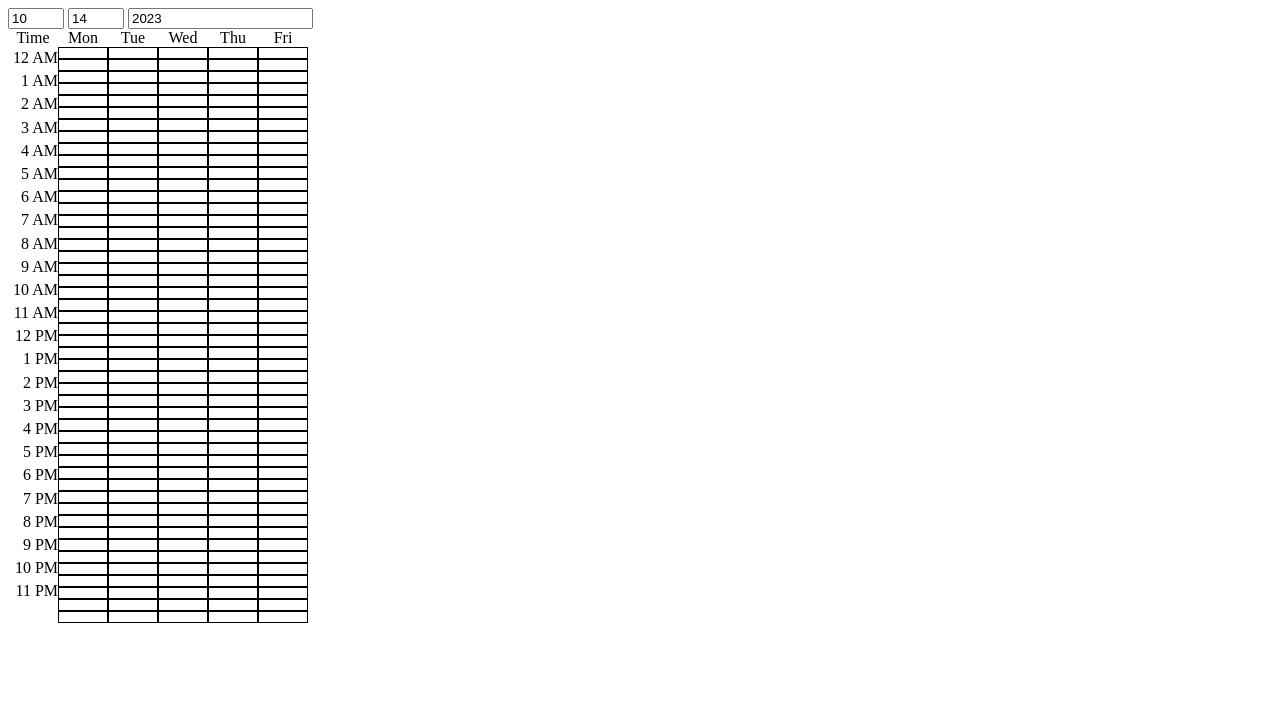
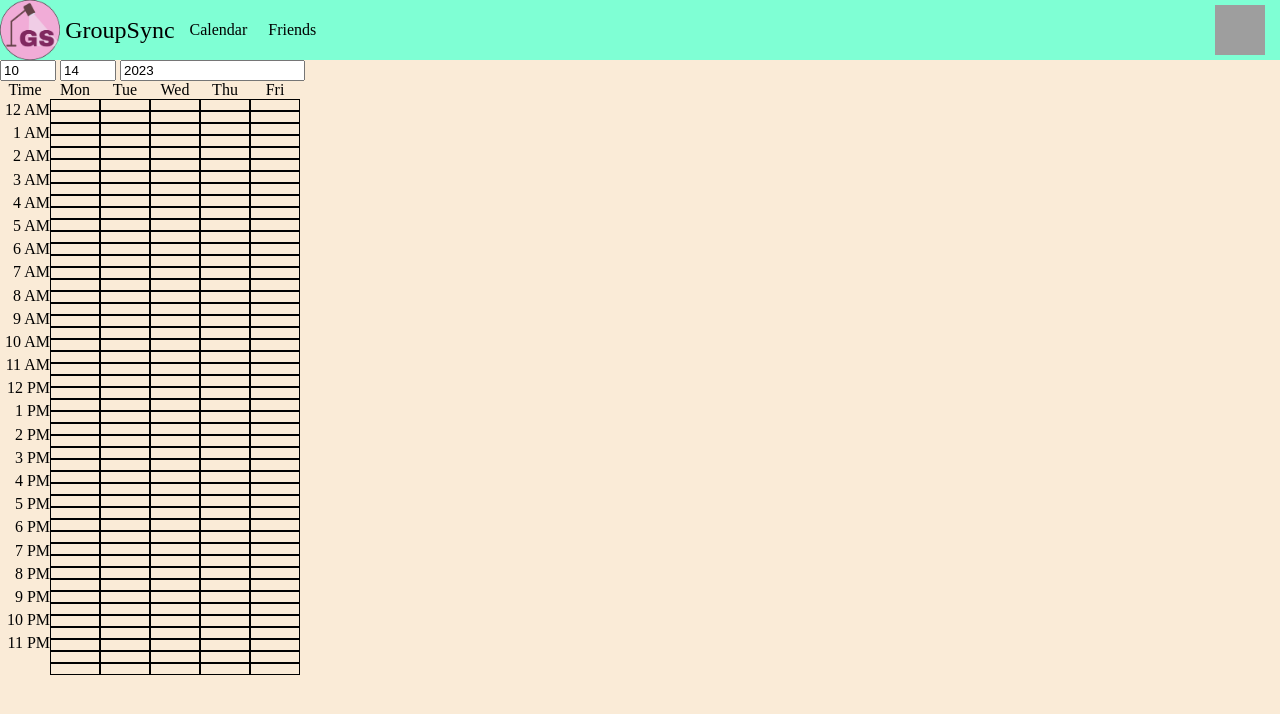
Before and after one commit to TheGuys-tech/DubHacks23, a SvelteKit app: page /calendar in a window 1280 px wide. Shown: the top 714 px of the page. Built offline with nearby package versions, Linux system fonts and the light colour scheme; grey boxes are pictures that could not be loaded.

Commit message:
Add basic layout

```diff
--- /dev/null
+++ b/src/routes/+layout.svelte
@@ -0,0 +1,62 @@
+<div class="nav">
+    <img src="images/groupSyncLogo.png" class="app-logo" alt="Logo"/>
+    <a href="/" class="app-title"><div>GroupSync</div></a>
+    <a href="/calendar" class="page"><div>Calendar</div></a>
+    <a href="/friends" class="page"><div>Friends</div></a>
+    <a href="/profile" class="profile-image"><img src="images/user-icon.png" alt="Profile"/></a>
+</div>
+
+<style>
+    :global(body) {
+        margin: 0;
+        background-color: antiquewhite;
+    }
+
+    .nav {
+        display:flex;
+        width: 100%;
+        height: 60px;
+        background-color: aquamarine;
+    }
+
+    .app-title {
+        font-size: 1.5em;
+        padding: 5px;
+        display:flex;
+        align-items: center;
+        color: black;
+        text-decoration: none;
+    }
+
+    .page {
+        padding: 10px;
+        display: flex;
+        align-items: center;
+        color: black;
+        text-decoration: none;
+        min-width: 50px;
+        text-align: center;
+    }
+
+    .page div {
+        width: 100%;
+    }
+
+    .profile-image {
+        margin-left: auto;
+        width: 60px;
+        height: 60px;
+        padding: 5px;
+    }
+
+    .profile-image img {
+        width: 50px;
+        height: 50px;
+    }
+
+    .page:hover {
+        background-color: darkcyan;
+    }
+</style>
+
+<slot></slot>
```
